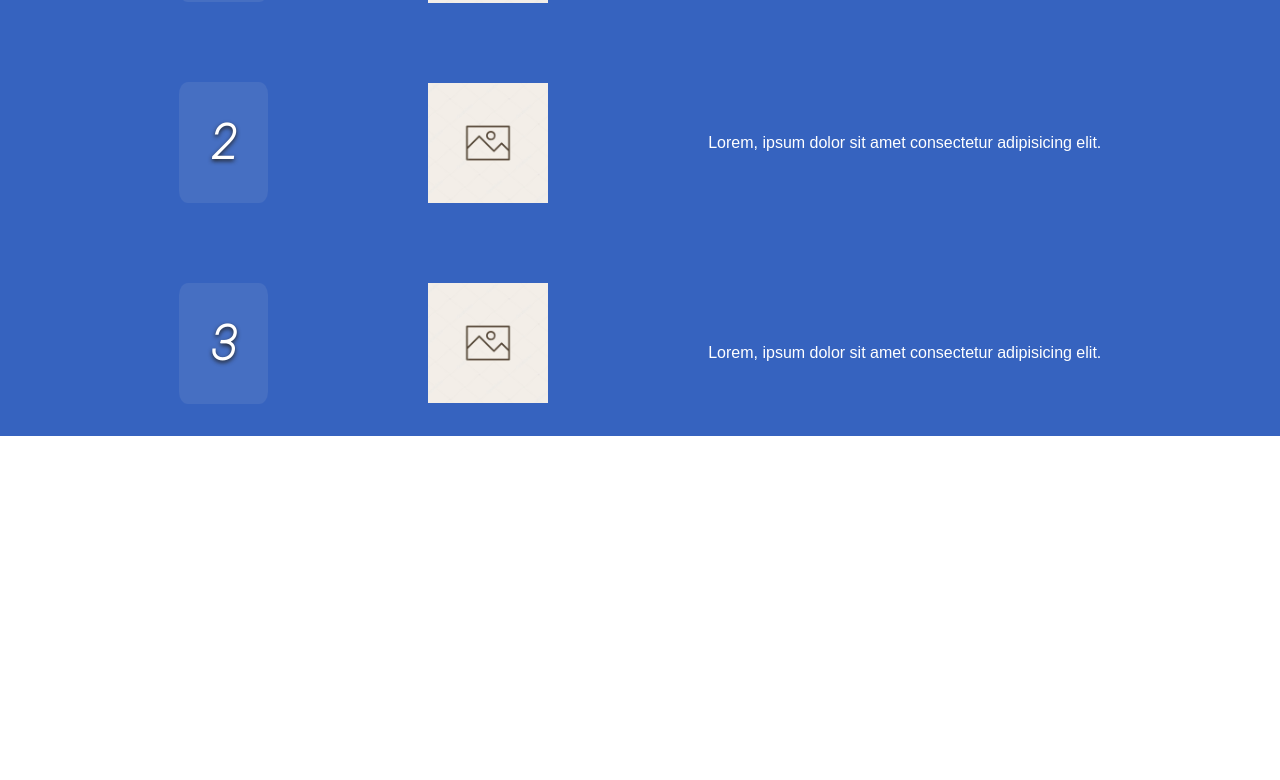
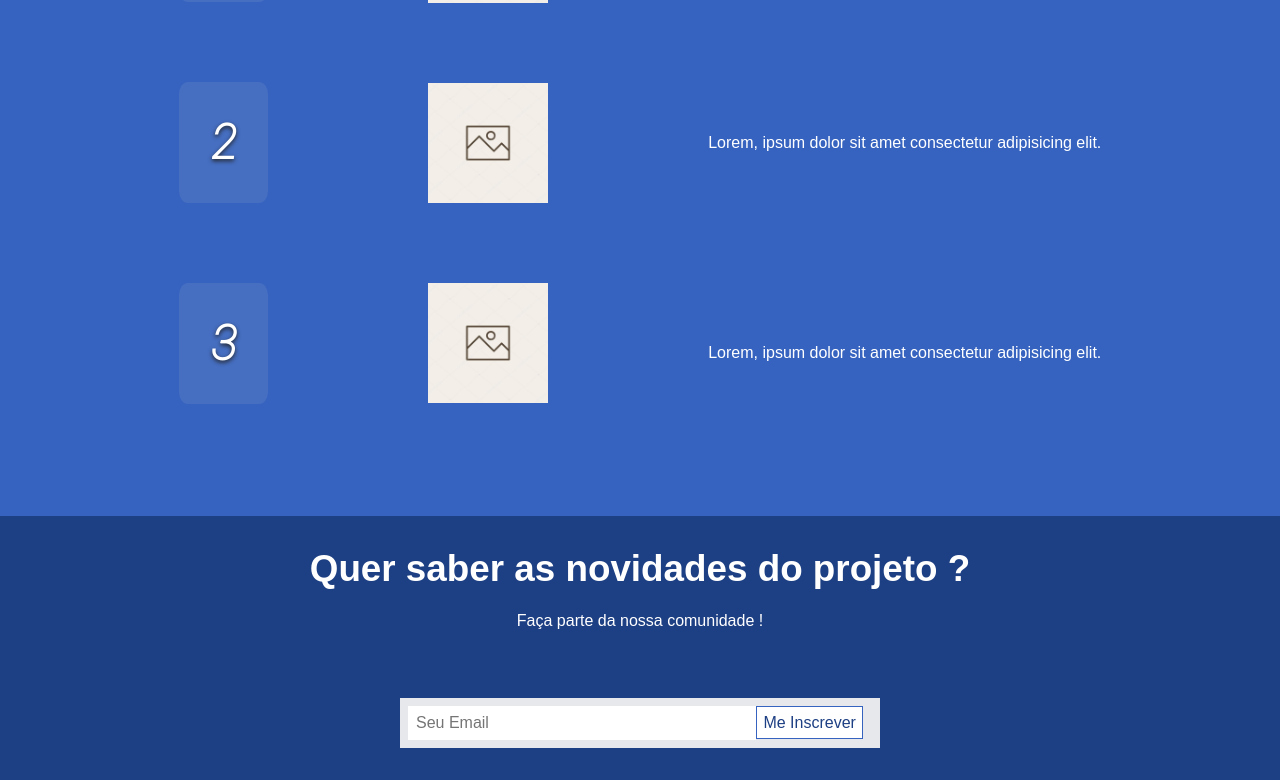
Before and after one commit to RelancioBorgesDev/Projeto-Educacional, a Next.js app: page / in a window 1280 px wide. Shown: the part 1692-2472 px from the top of the page. Before the commit the page ends 2128 px from the top, so only its background shows below. Built offline with nearby package versions, Linux system fonts and the light colour scheme.

Commit message:
Adicionado Section Novidades

```diff
--- a/src/components/Section_motivos/sectionMotivos.tsx
+++ b/src/components/Section_motivos/sectionMotivos.tsx
@@ -7,7 +7,6 @@ export default function SectionMotivos(){
             <div>
                 <h1>Utilize nossa plataforma para organizar suas tarefas </h1>
             </div>
-
             <div className={styles.principal_motivs}>
                 <div className={styles.numbers}>
                     <span className={styles.number}>1</span>
@@ -29,13 +28,8 @@ export default function SectionMotivos(){
                     <div>
                         <p>Lorem, ipsum dolor sit amet consectetur adipisicing elit. </p>
                     </div>
-
                 </div>
-
             </div>
-
-
-
         </section>
     )
 }
--- /dev/null
+++ b/src/components/Section_novidades/sectionNovidades.tsx
@@ -0,0 +1,18 @@
+import * as React from 'react';
+import styles from './styles.module.scss'
+
+export default function SectionNovidades(){
+    return(
+        <section className={styles.principal_area}>
+            <div>
+                <h1>Quer saber as novidades do projeto ?</h1>
+                <p>Faça parte da nossa comunidade !</p>
+            </div>
+            <form action="">
+                <input type="email" placeholder="Seu Email"/>
+                <button type="submit">Me Inscrever</button>
+            </form>
+
+        </section>
+    )
+}
--- /dev/null
+++ b/src/components/Section_novidades/styles.module.scss
@@ -0,0 +1,49 @@
+.principal_area{
+    width: -200vh;
+    margin-top: 5rem;
+    padding: 2rem;
+    display: flex;
+    flex-direction: column;
+    justify-content: space-between;
+    align-items: center;
+    background: var(--dark-blue) fixed;
+    div{
+        display: flex;
+        flex-direction: column;
+        align-items: center;
+        margin-bottom: 1.2rem;
+        gap: 1.4rem;
+        h1{
+            font-size: 2.3rem;
+            color: var(--white);
+        }
+        p{
+            font-size: 1rem;
+            color: var(--white);
+        }
+    }
+    form{
+        width: 30rem;
+        margin-top: 3rem;
+        background: var(--gray-100);
+        padding: 0.5rem;
+        input{
+            width: 75%;
+            padding: 0.5rem;
+            border: none;
+        }
+        button{
+            color: var(--dark-blue);
+            padding: 0.4rem;
+            border: 1px solid var(--blue);
+            background: var(--white);
+
+            transition: filter 0.3s;
+
+            &:hover{
+                filter: brightness(0.8);
+                color: var(--blue);
+            }
+        }
+    }
+}
--- a/src/pages/_app.tsx
+++ b/src/pages/_app.tsx
@@ -2,6 +2,7 @@ import Header from '../components/Header/Header'
 import Principal from '../components/Main/Principal'
 import Section from '../components/Section/section'
 import SectionMotivos from '../components/Section_motivos/sectionMotivos'
+import SectionNovidades from '../components/Section_novidades/sectionNovidades'
 import '../styles/global.scss'
 
 function MyApp({ Component, pageProps }) {
@@ -13,6 +14,7 @@ function MyApp({ Component, pageProps }) {
        <Principal/>
        <Section/>
        <SectionMotivos/>
+       <SectionNovidades/>
     </main>
   </div>
   )
--- a/src/styles/global.scss
+++ b/src/styles/global.scss
@@ -3,7 +3,9 @@
     padding: 0;
     box-sizing: border-box;
 }
-
+html{
+    background: var(--blue);
+}
 :root{
     --blue: #3663bf;
     --dark-blue: #1d3f83;
```
